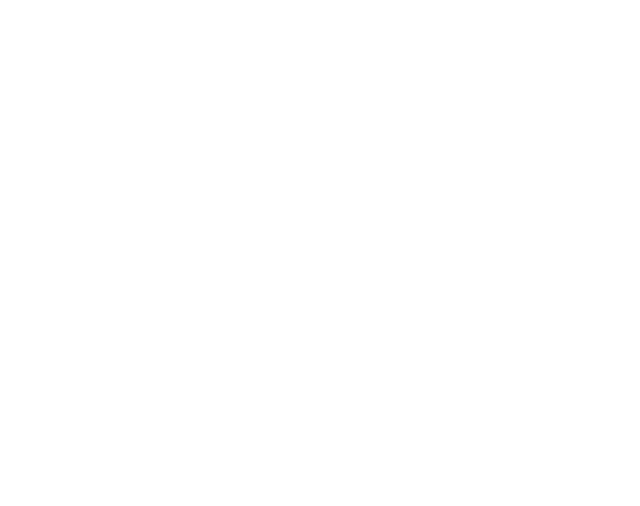
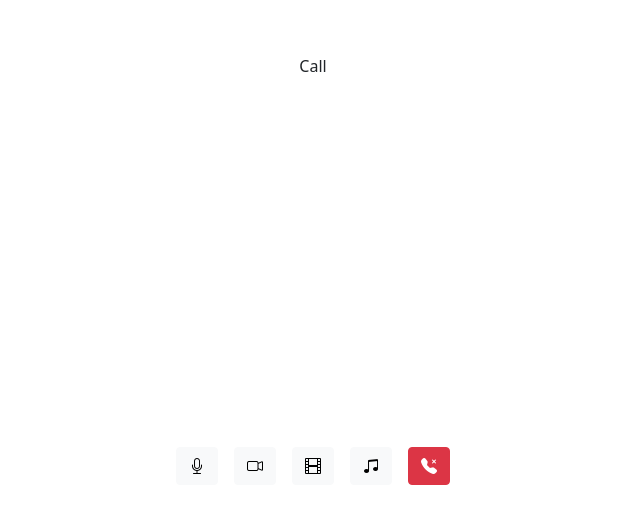
Before and after one commit to ChiThang-50Cent/CallAndWatch, a React (Create React App) app in the folder fe/: page /1 in a window 1280 px wide. Before the commit this address had no page. Shown: the part 294-800 px from the top of the page, without its empty margins (327-967 px from the left). Built offline with nearby package versions, Linux system fonts and the light colour scheme.

Commit message:
Add icon, update CallScreen

```diff
--- a/fe/package.json
+++ b/fe/package.json
@@ -6,7 +6,10 @@
     "@testing-library/jest-dom": "^5.16.1",
     "@testing-library/react": "^12.1.2",
     "@testing-library/user-event": "^13.5.0",
+    "bootstrap": "^5.1.3",
+    "bootstrap-icons": "^1.7.2",
     "react": "^17.0.2",
+    "react-bootstrap": "^2.0.4",
     "react-dom": "^17.0.2",
     "react-router-dom": "^6.2.1",
     "react-scripts": "5.0.0",
--- a/fe/src/App.js
+++ b/fe/src/App.js
@@ -1,10 +1,12 @@
 import React from 'react'
 import {Route, Routes} from 'react-router-dom'
+import CallScreen from './component/CallScreen'
+
 
 export default function App() {
   return (
     <Routes>
-      <Route path="/" element={<div>Hello</div>} />
+      <Route path="/:room" element={<CallScreen />} />
     </Routes>
   )
 }
--- a/fe/src/component/CallScreen.js
+++ b/fe/src/component/CallScreen.js
@@ -1,9 +1,24 @@
 import React from 'react'
-
+import {useParams} from 'react-router-dom'
+import {Container, Row} from 'react-bootstrap'
 export default function CallScreen() {
+    const {room} = useParams()
     return (
-        <div>
-
-        </div>
+        <Container className="h-100 w-100 container-fluid" >
+            <Container className='d-flex w-100 flex-column h-100'>
+                <Row className='d-flex p-2 h-90 justify-content-center align-items-center'>
+                    Call
+                </Row>
+                <Row className='d-flex p-2 h-10 '>
+                    <div className='d-flex justify-content-center align-items-center'>
+                        <button className='btn btn-light mx-2'><i class="bi bi-mic"></i></button>
+                        <button className='btn btn-light mx-2'><i class="bi bi-camera-video"></i></button>
+                        <button className='btn btn-light mx-2'><i class="bi bi-film"></i></button>
+                        <button className='btn btn-light mx-2'><i class="bi bi-music-note-beamed"></i></button>
+                        <button className='btn btn-danger mx-2'><i class="bi bi-telephone-x-fill"></i></button>
+                    </div>
+                </Row>
+            </Container>
+        </Container>
     )
 }
--- a/fe/src/index.css
+++ b/fe/src/index.css
@@ -1,11 +1,23 @@
-body {
+body, html {
   margin: 0;
+  height: 100%;
   font-family: -apple-system, BlinkMacSystemFont, 'Segoe UI', 'Roboto', 'Oxygen',
     'Ubuntu', 'Cantarell', 'Fira Sans', 'Droid Sans', 'Helvetica Neue',
     sans-serif;
   -webkit-font-smoothing: antialiased;
   -moz-osx-font-smoothing: grayscale;
 }
+#root {
+  height: 100%;
+}
+
+.h-90 {
+  height: 90%!important;
+}
+
+.h-10{
+  height: 10%!important;
+}
 
 code {
   font-family: source-code-pro, Menlo, Monaco, Consolas, 'Courier New',
--- a/fe/src/index.js
+++ b/fe/src/index.js
@@ -3,6 +3,8 @@
 import './index.css';
 import App from './App';
 import { BrowserRouter } from 'react-router-dom'
+import 'bootstrap/dist/css/bootstrap.min.css'
+import 'bootstrap-icons/font/bootstrap-icons.css';
 
 ReactDOM.render(
   <BrowserRouter>
```
Also changed, not shown: 1 other file (tests, documents, lock files or other folders).
